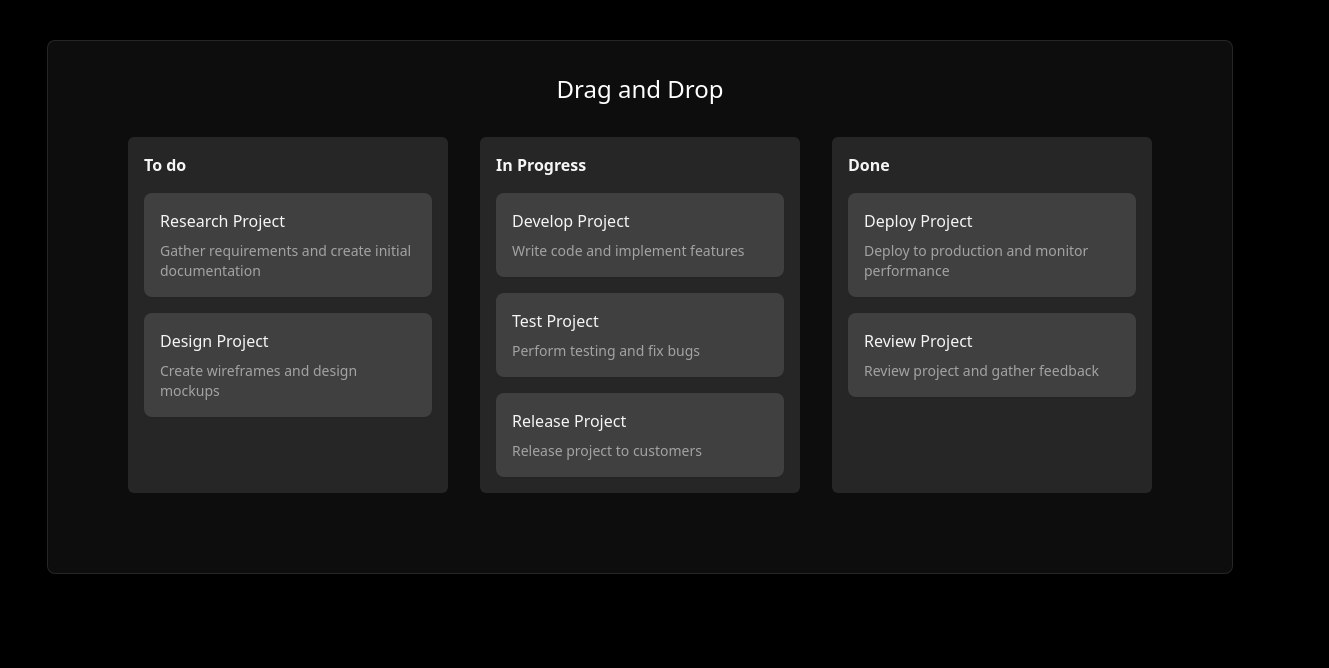
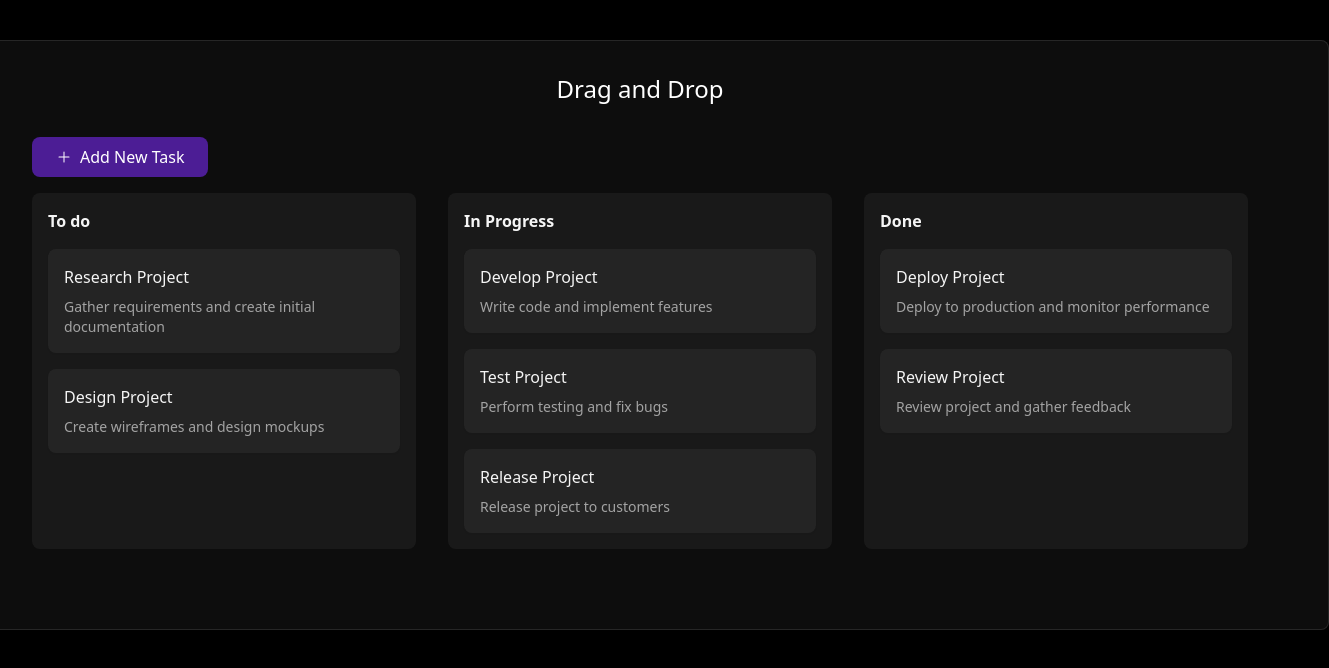
Before and after one commit to CatAvadani/drag-and-drop, a Next.js app: page / in a window 1280 px wide. Shown: the top 668 px of the page, 1329 px wide, since content can reach past the window. Built offline with nearby package versions, Linux system fonts and the light colour scheme.

Commit message:
Create add task modal

```diff
--- /dev/null
+++ b/app/components/AddNewTodoForm.tsx
@@ -0,0 +1,48 @@
+interface AddNewTaskModalProps {
+  onClose: () => void;
+  isOpen: boolean;
+}
+
+export default function AddNewTaskModal({
+  onClose,
+  isOpen,
+}: AddNewTaskModalProps) {
+  if (!isOpen) return null;
+
+  return (
+    <div className='fixed inset-0 flex items-center justify-center bg-black/20 backdrop-blur-sm z-50'>
+      <form className='flex flex-col gap-4 w-full max-w-[500px] p-6 rounded-lg bg-neutral-500/20 backdrop-blur-3xl shadow-lg border border-white/20'>
+        <h1 className='text-lg font-semibold text-center mb-2 text-white'>
+          Add New Task
+        </h1>
+        <input
+          type='text'
+          placeholder='Enter title'
+          className='w-full p-2 border border-white/30 rounded-md focus:outline-none focus:ring focus:ring-purple-300/50 bg-black/70 text-white'
+        />
+        <textarea
+          placeholder='Enter description'
+          rows={4}
+          className='w-full p-2 border border-white/30 rounded-md focus:outline-none focus:ring focus:ring-purple-300/50 bg-black/70 text-white'
+        />
+        <div className='flex justify-end gap-4'>
+          <button
+            onClick={(e) => {
+              e.preventDefault();
+              onClose();
+            }}
+            className='px-4 py-2 text-gray-700 bg-gray-200  rounded-lg hover:bg-gray-300'
+          >
+            Cancel
+          </button>
+          <button
+            type='submit'
+            className='px-4 py-2 text-white bg-violet-900 rounded-lg hover:bg-violet-700'
+          >
+            Submit
+          </button>
+        </div>
+      </form>
+    </div>
+  );
+}
--- a/app/components/Column.tsx
+++ b/app/components/Column.tsx
@@ -10,7 +10,7 @@ export default function Column({ column, tasks }: ColumnProps) {
   const { setNodeRef } = useDroppable({ id: column.id });
 
   return (
-    <div className='flex flex-col w-80 bg-neutral-800 rounded-md p-4'>
+    <div className='flex w-96 flex-col bg-neutral-800/50 rounded-lg p-4'>
       <h1 className=' mb-4 font-semibold text-neutral-100 '>{column.title}</h1>
       <div ref={setNodeRef} className='flex flex-1 flex-col gap-4'>
         {tasks.map((task) => (
--- a/app/components/TaskCard.tsx
+++ b/app/components/TaskCard.tsx
@@ -21,7 +21,7 @@ export default function TaskCard({ task }: TaskCardProps) {
       {...listeners}
       {...attributes}
       style={style}
-      className=' cursor-grab rounded-lg bg-neutral-700 p-4 shadow-sm hover:shadow-md'
+      className=' cursor-grab rounded-lg bg-neutral-700/30 p-4 shadow-sm hover:shadow-md'
     >
       <h3 className='font-medium text-neutral-100'>{task.title}</h3>
       <p className=' mt-2 text-sm text-neutral-400'>{task.description}</p>
--- a/app/page.tsx
+++ b/app/page.tsx
@@ -1,6 +1,8 @@
 'use client';
 import { DndContext, DragEndEvent } from '@dnd-kit/core';
+import { PlusIcon } from '@heroicons/react/24/solid';
 import { useState } from 'react';
+import AddNewTaskModal from './components/AddNewTodoForm';
 import Column from './components/Column';
 import { Column as ColumnTypes, Task } from './types';
 
@@ -57,7 +59,7 @@ const INITIAL_TASKS: Task[] = [
 
 export default function Home() {
   const [tasks, setTasks] = useState<Task[]>(INITIAL_TASKS);
-
+  const [isOpen, setIsOpen] = useState(false);
   function handleDragEnd(event: DragEndEvent) {
     const { active, over } = event;
 
@@ -73,10 +75,24 @@ export default function Home() {
     );
   }
 
+  const handleClick = () => {
+    setIsOpen(true);
+  };
+
   return (
     <div className=' flex pt-10 justify-center items-center'>
       <div className=' px-20 pb-20 bg-white/5 border border-white/10 rounded-lg'>
         <h1 className='text-white py-8 text-center text-2xl'>Drag and Drop</h1>
+
+        <button
+          onClick={handleClick}
+          className='flex justify-center items-center gap-2 px-6 py-2 bg-violet-900 text-white mb-4 rounded-lg hover:bg-violet-700 transform transition-colors duration-200'
+        >
+          <PlusIcon className='w-4 h-4' /> Add New Task
+        </button>
+
+        {isOpen && <AddNewTaskModal isOpen onClose={() => setIsOpen(false)} />}
+
         <div className='flex gap-8'>
           <DndContext onDragEnd={handleDragEnd}>
             {COLUMNS.map((column) => (
--- a/package.json
+++ b/package.json
@@ -10,6 +10,7 @@
   },
   "dependencies": {
     "@dnd-kit/core": "^6.3.1",
+    "@heroicons/react": "^2.2.0",
     "next": "15.1.2",
     "react": "^19.0.0",
     "react-dom": "^19.0.0"
```
Also changed, not shown: 1 other file (tests, documents, lock files or other folders).
